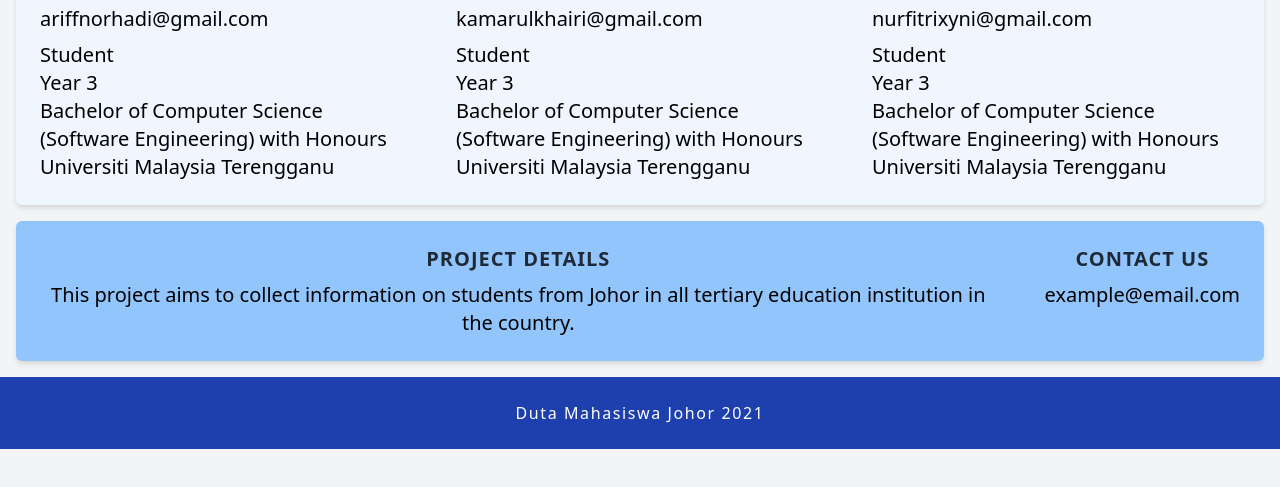
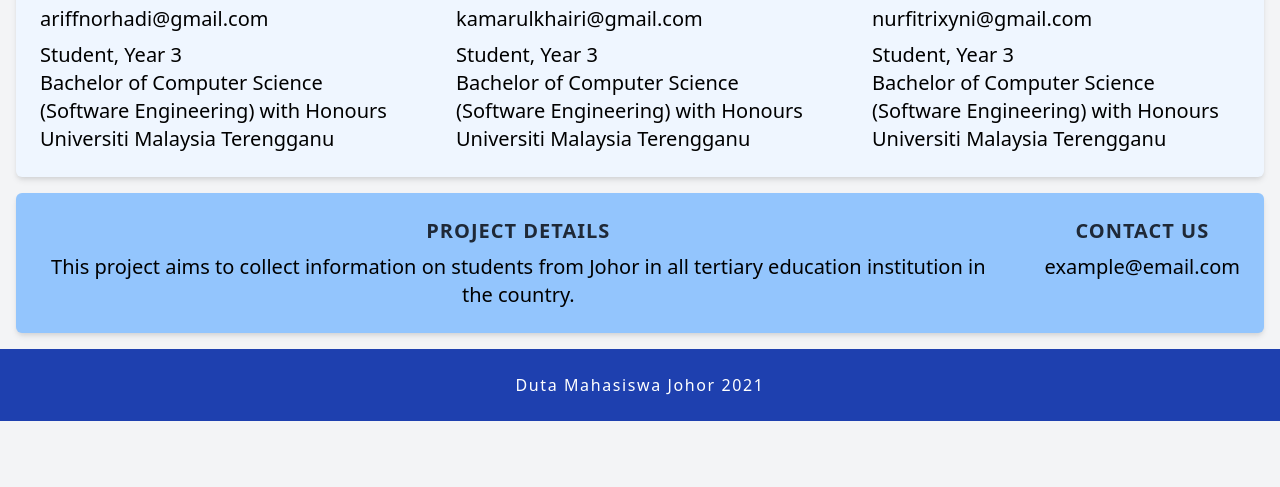
Before and after one commit to johorstudent/johorstudent.github.io, a plain HTML site: page index.html in a window 1280 px wide. Shown: the part 291-778 px from the top of the page. Drawn offline with nearby package versions, Linux system fonts and the light colour scheme.

Commit message:
Update index.html

```diff
--- a/index.html
+++ b/index.html
@@ -27,8 +27,7 @@
             <img src="" alt="ariffnorhadi" class="mb-2">
             <h2 class="font-medium mb-2">Muhammad Ariff Bin Norhadi</h2>
             <p class="mb-2">ariffnorhadi@gmail.com</p>
-            <p>Student</p>
-            <p>Year 3</p>
+            <p>Student, Year 3</p>
             <p>Bachelor of Computer Science (Software Engineering) with Honours</p>
             <p>Universiti Malaysia Terengganu</p>
         </div>
@@ -36,8 +35,7 @@
             <img src="" alt="kamarulkhairi" class="mb-2">
             <h2 class="font-medium mb-2">Kamarul Khairi Bin Rosdi</h2>
             <p class="mb-2">kamarulkhairi@gmail.com</p>
-            <p>Student</p>
-            <p>Year 3</p>
+            <p>Student, Year 3</p>
             <p>Bachelor of Computer Science (Software Engineering) with Honours</p>
             <p>Universiti Malaysia Terengganu</p>
         </div>
@@ -45,8 +43,7 @@
             <img src="" alt="nurfitrizaini" class="mb-2">
             <h2 class="font-medium mb-2">Muhamad Nurfitri Bin Zaini</h2>
             <p class="mb-2">nurfitrixyni@gmail.com</p>
-            <p>Student</p>
-            <p>Year 3</p>
+            <p>Student, Year 3</p>
             <p>Bachelor of Computer Science (Software Engineering) with Honours</p>
             <p>Universiti Malaysia Terengganu</p>
         </div>
```
